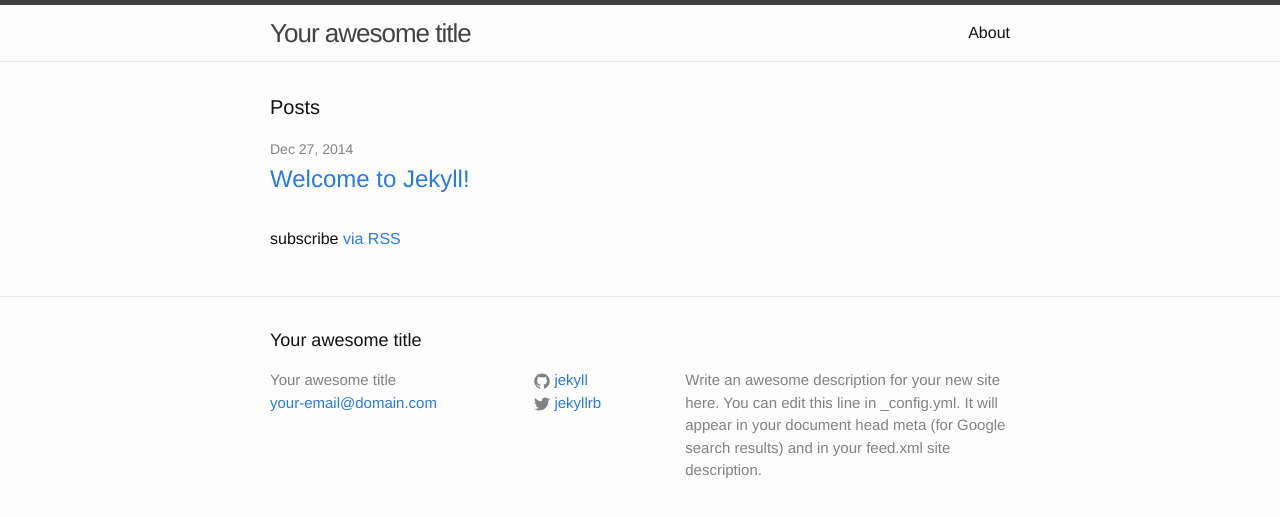
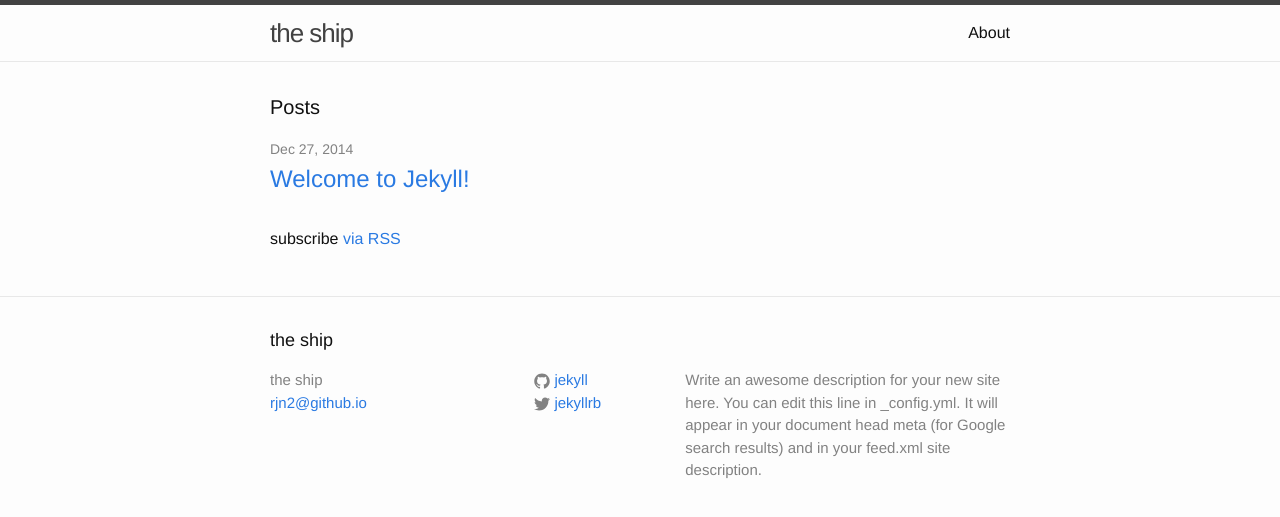
Before and after one commit to RJN2/dd_ship, a Jekyll site: the page built from index.html, in a window 1280 px wide. Shown: the top 517 px of the page. Built offline with Jekyll 4.4.1, drawn with Linux system fonts in a browser that asks for light colours.

```diff
--- a/_config.yml
+++ b/_config.yml
@@ -1,12 +1,12 @@
 # Site settings
-title: Your awesome title
-email: your-email@domain.com
+title: the ship
+email: rjn2@github.io
 description: > # this means to ignore newlines until "baseurl:"
   Write an awesome description for your new site here. You can edit this
   line in _config.yml. It will appear in your document head meta (for
   Google search results) and in your feed.xml site description.
 baseurl: "" # the subpath of your site, e.g. /blog/
-url: "http://yourdomain.com" # the base hostname & protocol for your site
+url: "http://rjn2.github.io" # the base hostname & protocol for your site
 twitter_username: jekyllrb
 github_username:  jekyll
 
```
